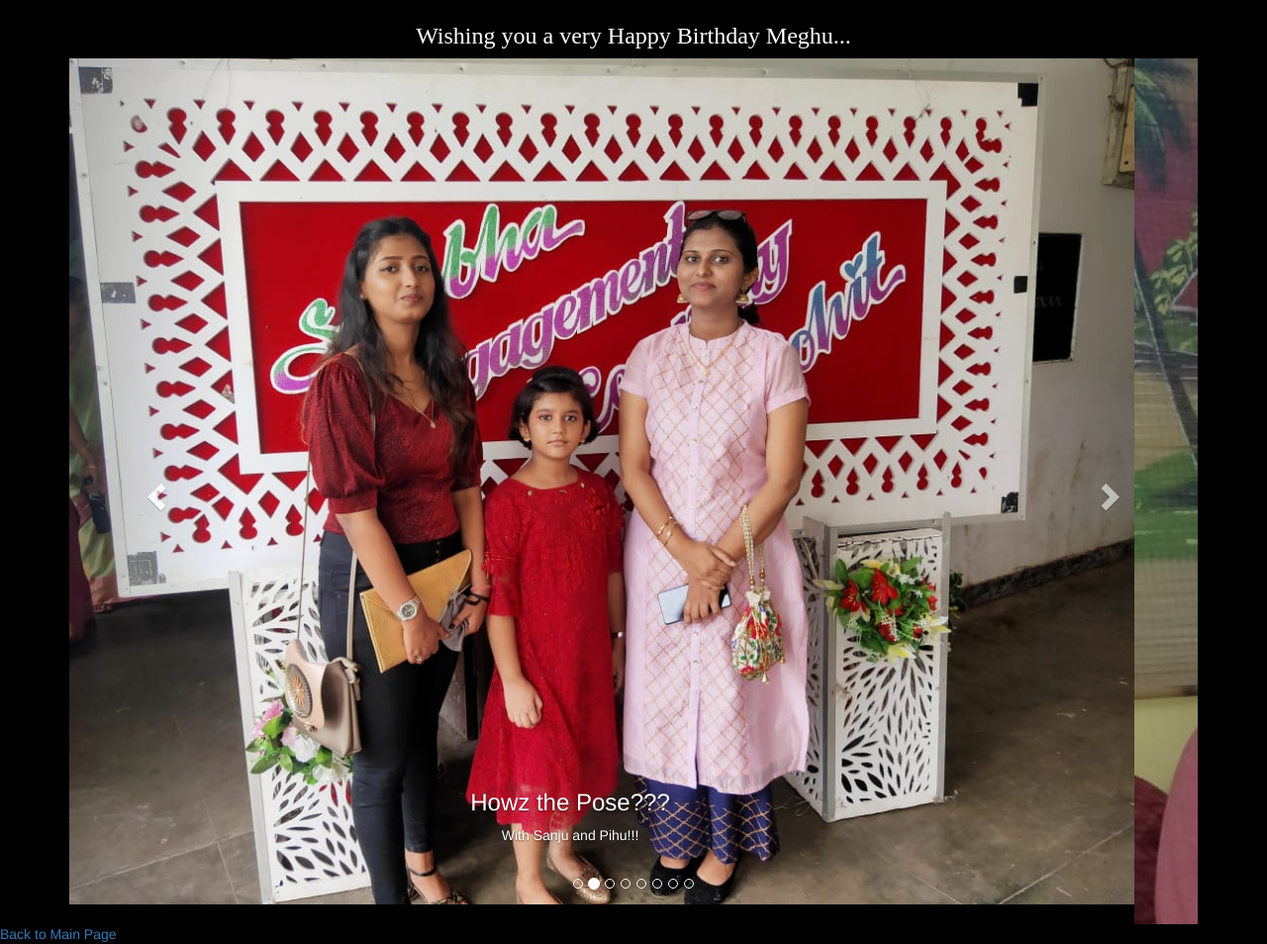
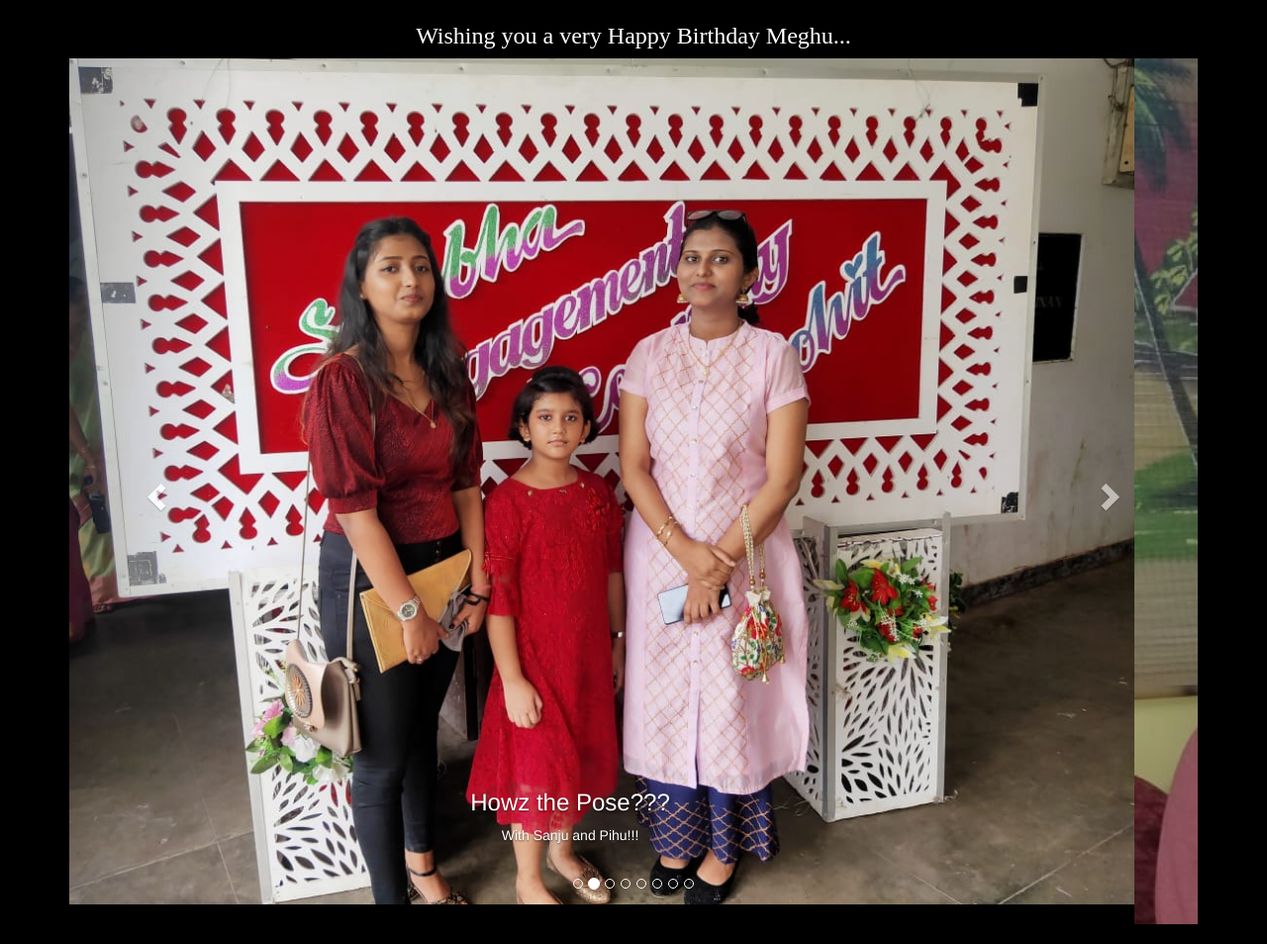
Before and after one commit to enkumarss/HBD-Megha, a plain HTML site: page index.html in a window 1280 px wide. Shown: the part 67-1021 px from the top of the page at 99% size. Drawn offline with nearby package versions, Linux system fonts and the light colour scheme; a web font is replaced by a local one.

Commit message:
Update index.html
deleted back button

```diff
--- a/index.html
+++ b/index.html
@@ -113,7 +113,6 @@
     </a>
   </div>
 </div>
-<a href="index.html" >Back to Main Page</a>
 </body>
 </body>
 </html>
```
